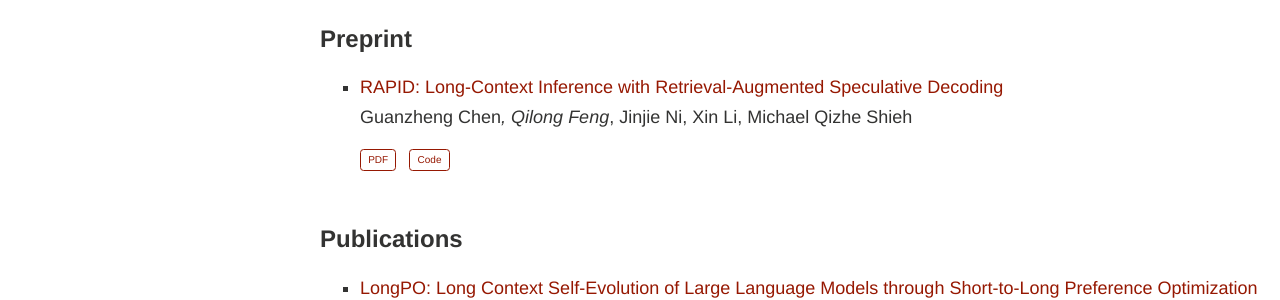
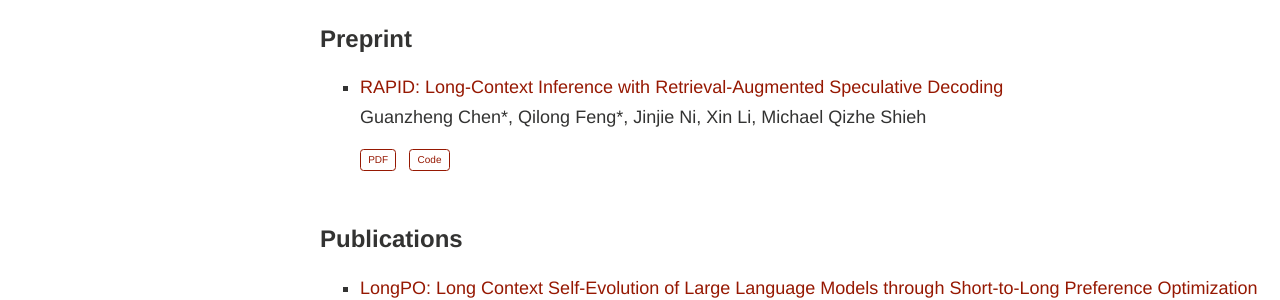
Before and after one commit to guanzhchen/guanzhchen.github.io, a Jekyll site: the page built from index.md, in a window 1280 px wide and 900 px high, scrolled down 457 px. Shown: the part 153-453 px from the top of the window. Built offline with Jekyll 4.4.1, drawn with Linux system fonts in a browser that asks for light colours; nearby versions of some CDN libraries; comment, search, counter and statistics services are not loaded; a style sheet for code colours, icons or effects is not loaded.

Commit message:
refactor

```diff
--- a/index.md
+++ b/index.md
@@ -27,7 +27,7 @@ My research specifically focuses on enhancing LLMs' context understanding capabi
 
 
 - [RAPID: Long-Context Inference with Retrieval-Augmented Speculative Decoding](https://arxiv.org/abs/2502.20330)<br>
-  Guanzheng Chen*, Qilong Feng*, Jinjie Ni, Xin Li, Michael Qizhe Shieh
+  Guanzheng Chen\*, Qilong Feng\*, Jinjie Ni, Xin Li, Michael Qizhe Shieh
 
   <div class="btn-links">
   <a class="btn btn-outline-primary btn-page-header btn-sm" href="https://arxiv.org/pdf/2502.20330" target="_blank" rel="noopener">PDF</a>
```
